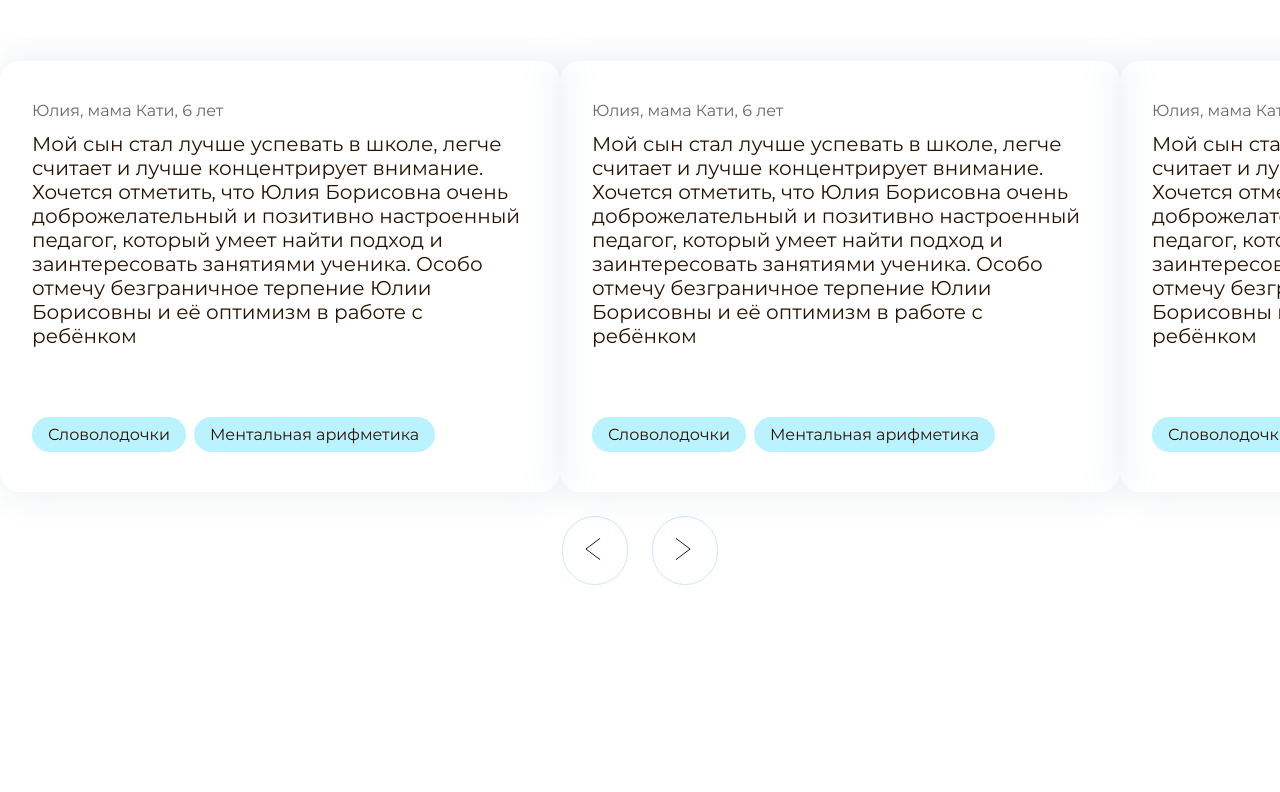
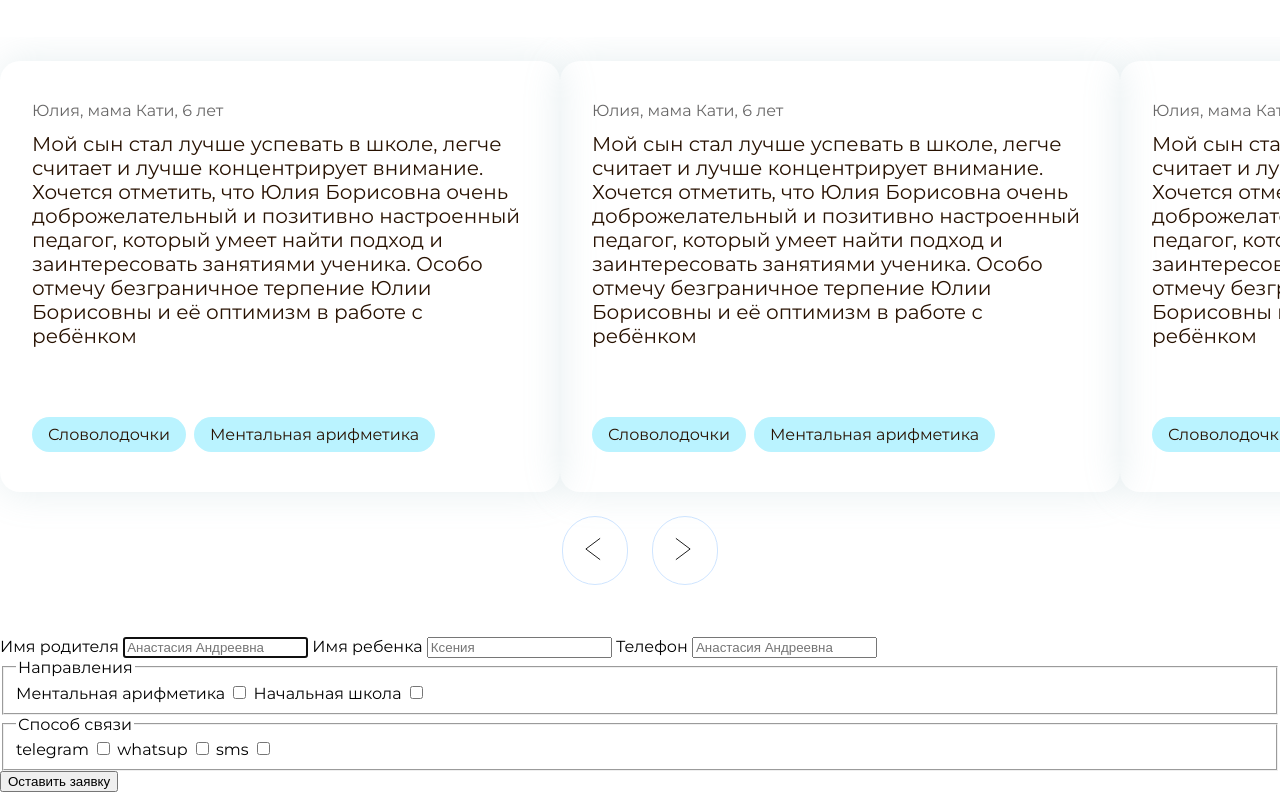
Before and after one commit to dinkagafon/teacher_site, an Eleventy site: page src/pages/home/index.njk in a window 1280 px wide. Shown: the part 1921-2713 px from the top of the page. Before the commit the page ends 2558 px from the top, so only its background shows below. Built offline with nearby package versions, Linux system fonts and the light colour scheme; Eleventy itself is replaced by a stand-in of ours; files that its build step writes are made by us from their sources; a web font is replaced by a local one.

Commit message:
add html form

```diff
--- /dev/null
+++ b/src/includes/request.njk
@@ -0,0 +1,43 @@
+<section class="request">
+  <form action="mailto:nikitagafon@yandex.ru" enctype="text/plain">
+    <label>
+      Имя родителя
+      <input type="text" name="parent" id="parent" placeholder="Анастасия Андреевна" required autofocus>
+    </label>
+    <label>
+      Имя ребенка
+      <input type="text" name="children" id="children" placeholder="Ксения" required>
+    </label>
+    <label>
+      Телефон
+      <input type="phone" name="parent" id="parent" placeholder="Анастасия Андреевна" required>
+    </label>
+    <fieldset>
+      <legend>Направления</legend>
+      <label>
+        Ментальная арифметика
+        <input type="checkbox" name="direction" value="mental">
+      </label>
+      <label>
+        Начальная школа
+        <input type="checkbox" name="direction" value="primary">
+      </label>
+    </fieldset>
+    <fieldset>
+      <legend>Способ связи</legend>
+      <label>
+        telegram
+        <input type="checkbox" name="connect" value="telegram">
+      </label>
+      <label>
+        whatsup
+        <input type="checkbox" name="connect" value="whatsup">
+      </label>
+      <label>
+        sms
+        <input type="checkbox" name="connect" value="sms">
+      </label>
+    </fieldset>
+    <button type="submit">Оставить заявку</button>
+  </form>
+</section>
--- a/src/pages/home/index.njk
+++ b/src/pages/home/index.njk
@@ -10,3 +10,4 @@ content:
 {% include 'experience.njk' %}
 {% include 'directions.njk' %}
 {% include 'reviews.njk' %}
+{% include 'request.njk' %}
```
Also changed, not shown: 1 other file.
